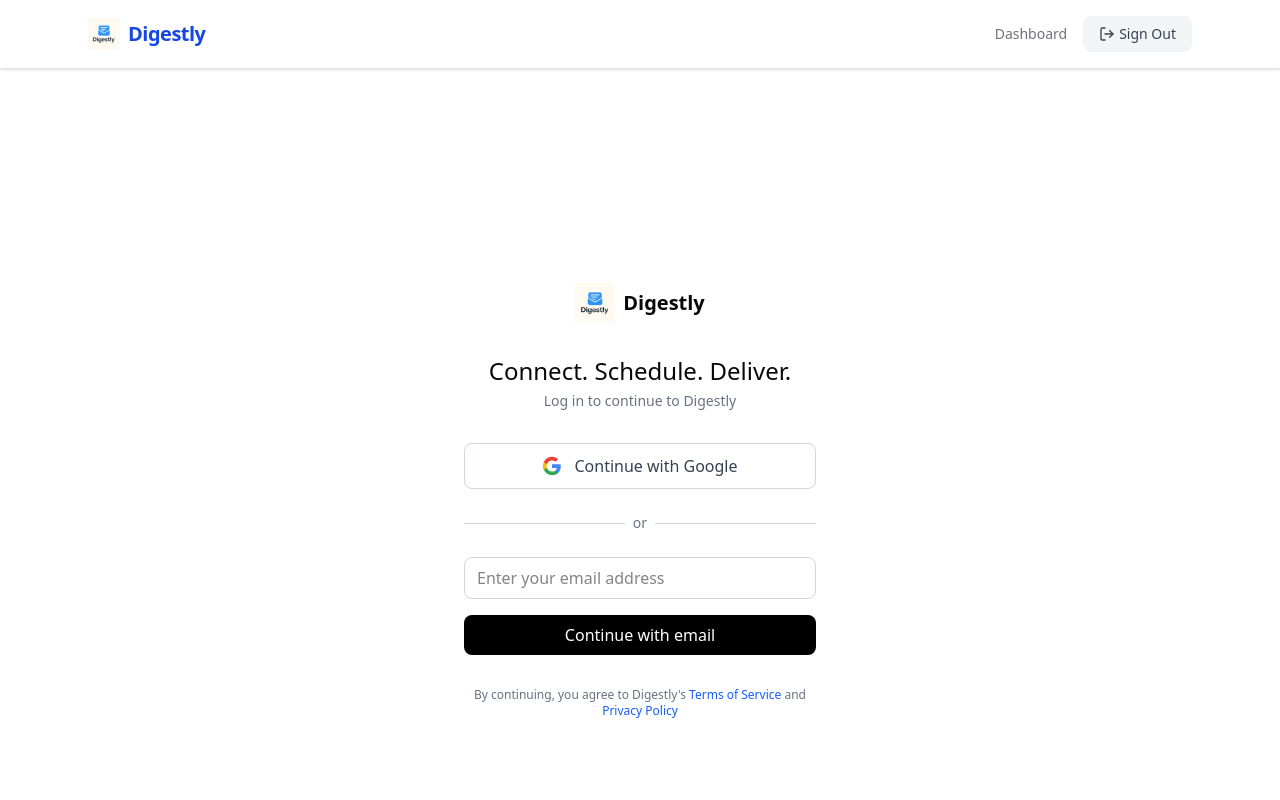
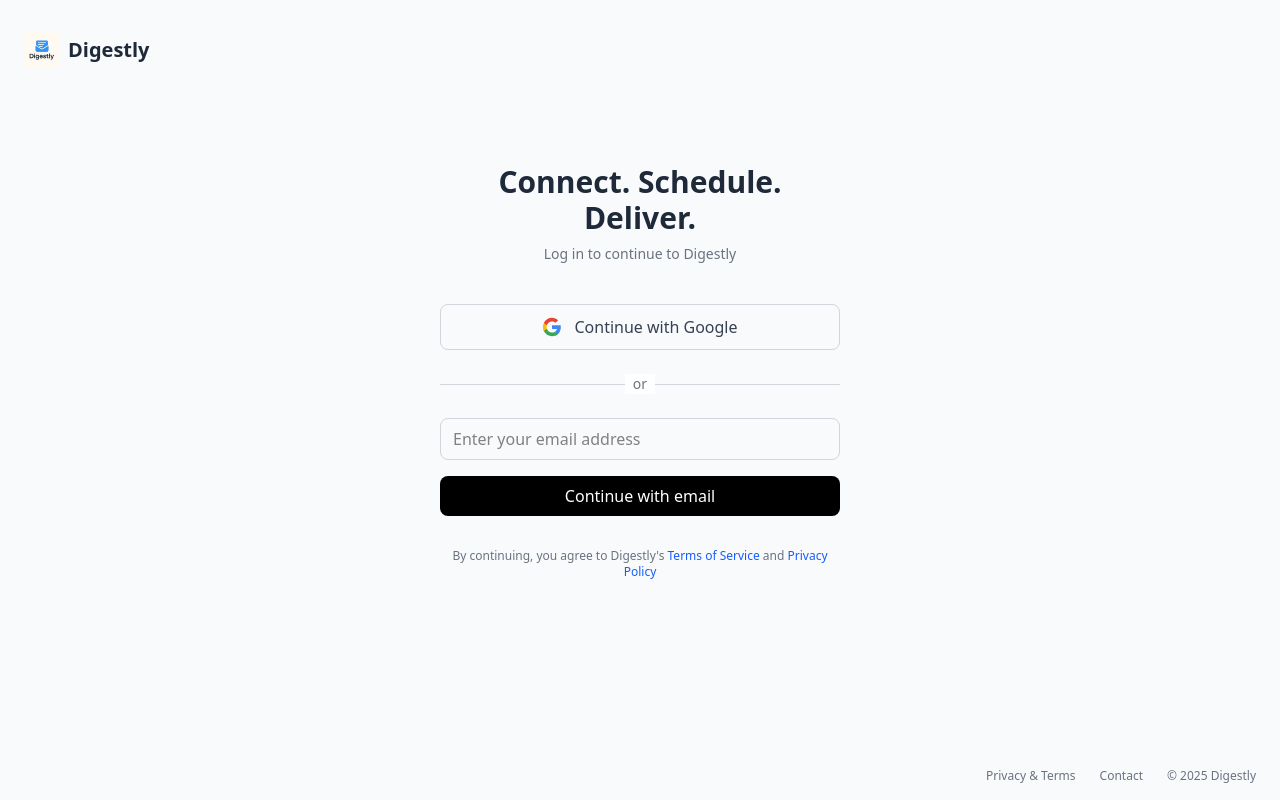
Before and after one commit to Raj-Vikram-Singh/digestly, a Next.js app: page /login in a window 1280 px wide. Shown: the top 800 px of the page. Built offline with nearby package versions, Linux system fonts and the light colour scheme; no server answers.

Commit message:
login page ux refinement and footer

```diff
--- a/src/app/layout.tsx
+++ b/src/app/layout.tsx
@@ -5,6 +5,8 @@
 import { AppHeaderNav } from "@/components/AppHeaderNav";
 import { AppHeaderSignOut } from "@/components/AppHeaderSignOut";
 import { LogoLink } from "@/components/LogoLink";
+import { ConditionalHeader } from "@/components/ConditionalHeader";
+import { MainContent } from "@/components/MainContent";
 
 const geistSans = Geist({
   variable: "--font-geist-sans",
@@ -32,6 +34,7 @@
       <body
         className={`${geistSans.variable} ${geistMono.variable} antialiased bg-background text-foreground min-h-screen`}
       >
+        <ConditionalHeader excludePaths={["/login"]}>
           <header className="w-full border-b border-gray-200 bg-white/95 backdrop-blur sticky top-0 z-30 shadow-sm transition-all">
             <div className="max-w-6xl mx-auto flex items-center justify-between px-6 py-4">
               {/* Left: Logo and app name */}
@@ -45,7 +48,11 @@
               </div>
             </div>
           </header>
-        <main className="max-w-5xl mx-auto px-4 py-8">{children}</main>
+        </ConditionalHeader>
+
+        {/* Modified main to have conditional styling */}
+        <MainContent>{children}</MainContent>
+        <ConditionalHeader excludePaths={["/login"]}>
           <footer className="bg-gray-50 border-t border-gray-200 py-8 mt-20">
             <div className="max-w-6xl mx-auto px-6">
               <div className="flex flex-col md:flex-row justify-between items-center gap-4">
@@ -78,6 +85,25 @@
               </div>
             </div>
           </footer>
+        </ConditionalHeader>
+
+        {/* Login page footer - only shown on login pages */}
+        <ConditionalHeader includePaths={["/login"]} excludePaths={[]}>
+          <footer className="fixed bottom-0 w-full py-4 px-6 bg-transparent">
+            <div className="flex justify-start md:justify-end gap-6 text-xs text-gray-500">
+              <a href="#" className="hover:text-gray-700 transition">
+                Privacy & Terms
+              </a>
+              <a
+                href="mailto:support@digestly.app"
+                className="hover:text-gray-700 transition"
+              >
+                Contact
+              </a>
+              <span>© {new Date().getFullYear()} Digestly</span>
+            </div>
+          </footer>
+        </ConditionalHeader>
       </body>
     </html>
   );
--- a/src/app/login/page.tsx
+++ b/src/app/login/page.tsx
@@ -114,28 +114,27 @@
   };
 
   return (
-    <div className="min-h-screen flex flex-col items-center justify-center bg-white">
-      <div className="w-full max-w-sm px-4">
-        {/* Logo */}
-        <div className="flex justify-center mb-8">
+    <div className="min-h-screen flex flex-col bg-gray-50">
+      {/* Logo in top left corner */}
+      <div className="w-full px-6 pt-6 md:pt-8 mb-16">
         <Link href="/">
-            <div className="flex items-center justify-center">
+          <div className="flex items-center gap-2">
             <Image
               src="/digestly_logo.png"
               alt="Digestly Logo"
-                width={40}
-                height={40}
+              width={36}
+              height={36}
               priority
-                className="mr-2"
             />
-              <span className="text-xl font-bold">Digestly</span>
+            <span className="text-xl font-bold text-gray-800">Digestly</span>
           </div>
         </Link>
       </div>
 
+      <div className="w-full max-w-md px-6 mx-auto mt-8">
         {/* Tagline */}
-        <div className="text-center mb-8">
-          <h1 className="text-2xl font-medium mb-1">
+        <div className="text-center mb-10">
+          <h1 className="text-3xl font-bold mb-2 text-gray-800">
             Connect. Schedule. Deliver.
           </h1>
           <p className="text-sm text-gray-500">
--- /dev/null
+++ b/src/components/ConditionalHeader.tsx
@@ -0,0 +1,39 @@
+"use client";
+
+import { usePathname } from "next/navigation";
+import { ReactNode } from "react";
+
+// This component conditionally renders children based on path
+export function ConditionalHeader({
+  children,
+  excludePaths = [],
+  includePaths = [],
+}: {
+  children: ReactNode;
+  excludePaths?: string[];
+  includePaths?: string[];
+}) {
+  const pathname = usePathname() || "";
+
+  // If includePaths is provided and not empty, only show on these paths
+  if (includePaths.length > 0) {
+    const shouldInclude = includePaths.some((path) =>
+      pathname.startsWith(path),
+    );
+    if (!shouldInclude) {
+      return null;
+    }
+  }
+
+  // If excludePaths is provided, hide on these paths
+  if (excludePaths.length > 0) {
+    const shouldExclude = excludePaths.some((path) =>
+      pathname.startsWith(path),
+    );
+    if (shouldExclude) {
+      return null;
+    }
+  }
+
+  return <>{children}</>;
+}
--- /dev/null
+++ b/src/components/LoginFooter.tsx
@@ -0,0 +1,16 @@
+"use client";
+
+import { usePathname } from "next/navigation";
+import { ReactNode } from "react";
+
+// This component conditionally renders for login pages only
+export function LoginFooter({ children }: { children: ReactNode }) {
+  const pathname = usePathname() || "";
+  const isLoginPage = pathname.startsWith("/login");
+
+  if (!isLoginPage) {
+    return null;
+  }
+
+  return <>{children}</>;
+}
--- /dev/null
+++ b/src/components/MainContent.tsx
@@ -0,0 +1,16 @@
+"use client";
+
+import { usePathname } from "next/navigation";
+import { ReactNode } from "react";
+
+// This component conditionally applies styling based on the current path
+export function MainContent({ children }: { children: ReactNode }) {
+  const pathname = usePathname() || "";
+  const isLoginPage = pathname.startsWith("/login");
+
+  return (
+    <main className={isLoginPage ? "" : "max-w-5xl mx-auto px-4 py-8"}>
+      {children}
+    </main>
+  );
+}
```
Lines whose indentation alone changed are shown as unchanged.
